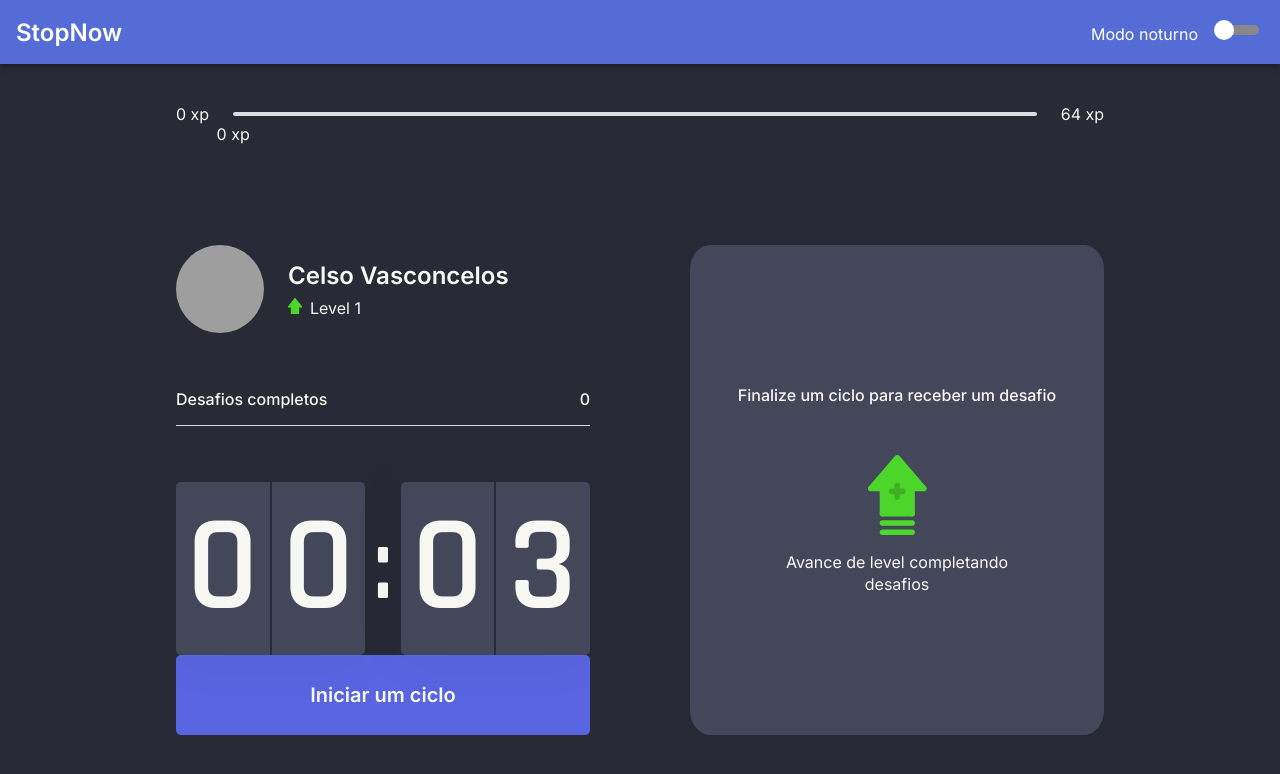
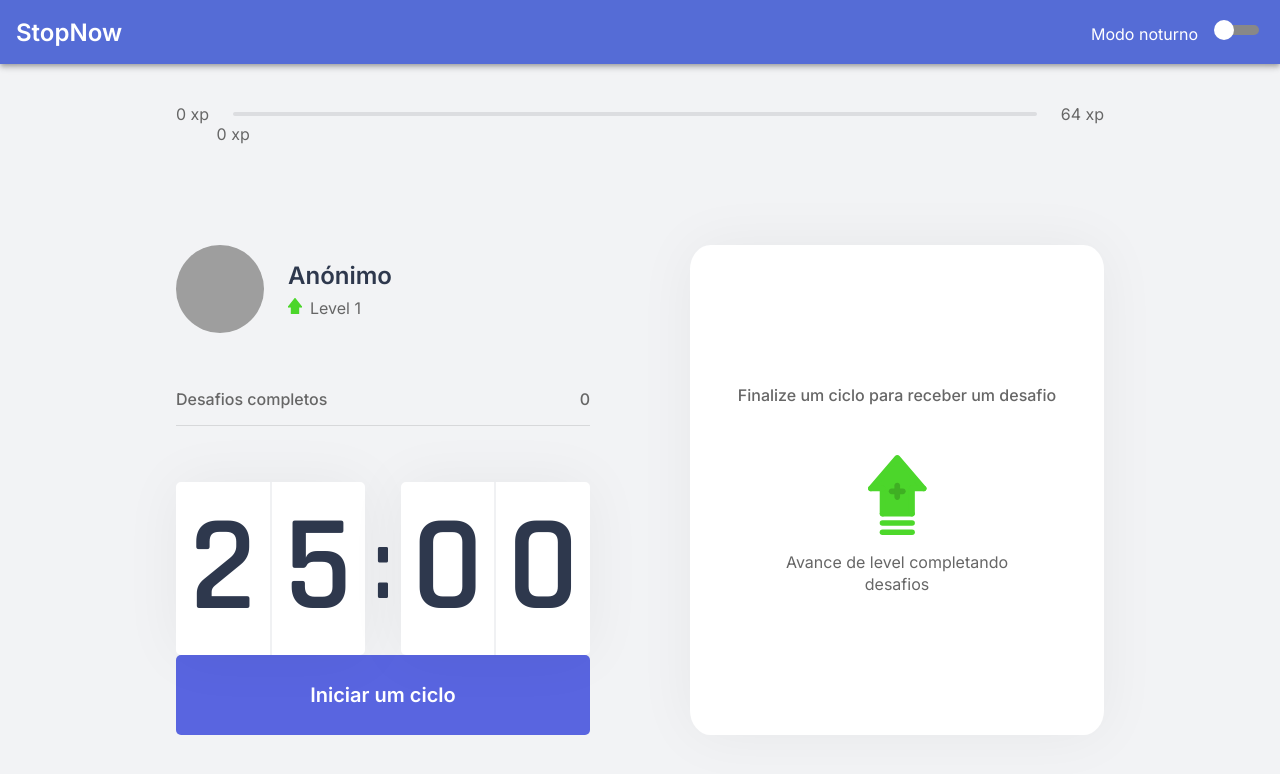
Before and after one commit to celsolnv/StopNow, a Next.js app: page / in a window 1280 px wide. Shown: the top 774 px of the page. Built offline with nearby package versions, Linux system fonts and the light colour scheme; grey boxes are pictures that could not be loaded.

Commit message:
Salvando alterações nos cookies

```diff
--- a/src/components/NavBar/index.tsx
+++ b/src/components/NavBar/index.tsx
@@ -1,5 +1,5 @@
 import { useContext } from 'react';
-import ReactSwitch from 'react-switch';
+import Switch from 'react-switch';
 import { StyleContext } from '../../contexts/StyleContext';
 import {Nav} from './styles'
 export default function NavBar(){
@@ -8,20 +8,17 @@ export default function NavBar(){
 
     return(
         <Nav>
-            {/* <img src="./static/menu.svg" alt="Menu" id="btnMenu"/> */}
             <h1>StopNow</h1>
             <div>
                 <span>Modo noturno</span>
-                <ReactSwitch
+                <Switch
                     onChange={toggleTheme}
-                    checked={theme.title=='light'}
+                    checked={theme.title == 'dark'}
                     checkedIcon={false}
                     uncheckedIcon={false}
                     width={40}
                     height={10}
                     handleDiameter={20}
-
-                    // offColor="black"
                 />
             </div>
 
--- a/src/components/Profile.tsx
+++ b/src/components/Profile.tsx
@@ -10,7 +10,7 @@ export function Profile(){
         <div className={styles.profileContainer} >
             <img src="https://github.com/celsolnv.png" alt="Celso Vasconcelos"/>
             <div>
-                <strong>Celso Vasconcelos</strong>
+                <strong>Anónimo</strong>
                 <p>
                     <img src='icons/level.svg' alt="level" />
                     Level { level }
--- a/src/contexts/CountdownContext.tsx
+++ b/src/contexts/CountdownContext.tsx
@@ -21,8 +21,8 @@ let countdownTimeout : NodeJS.Timeout;
 export function CountdownProvider({ children }:CountdownContextProps){
     const {startNewChallenge} = useContext(ChallengeContext);
 
-    // const timeInit = 25 * 60;
-    const timeInit = 0.05 * 60;
+    const timeInit = 25 * 60;
+    // const timeInit = 0.05 * 60;
     const [time, setTime] = useState(timeInit);
     const [isActive, setIsActive] = useState(false);
     const [hasFinished,setHasFinished] = useState(false);
--- a/src/contexts/StyleContext.tsx
+++ b/src/contexts/StyleContext.tsx
@@ -3,6 +3,7 @@ import { DefaultTheme, ThemeProvider } from "styled-components";
 import light from '../styles/theme/light';
 import dark from '../styles/theme/dark';
 import { useState } from 'react';
+import usePersisteState from "../utils/usePersistState";
 
 interface StyleContextData{
     theme:DefaultTheme;
@@ -14,10 +15,8 @@ interface StyleContextProps{
 export const StyleContext = createContext({} as StyleContextData);
 
 export function StyleContextProvider({children}:StyleContextProps ){
-    const [theme, setTheme] = useState(dark);
-
+    const [theme, setTheme] = usePersisteState('theme',light);
     const toggleTheme = ()=>{
-        console.log("Mudando tema:",theme.title)
         setTheme( theme.title === 'light' ? dark : light );
     }
 
--- a/src/styles/components/Countdown.module.css
+++ b/src/styles/components/Countdown.module.css
@@ -47,15 +47,15 @@
     border: 0;
     border-radius: 5px;
 
-    background: var(--blue);
-    color:var(--text);
+    background: var(--primary);
+    color:var(--secondary);
     font-size: 1.25rem;
     font-weight: 600;
 
     transition: background-color 0.2s;
 }
 .countdownButton:not(:disabled):hover{
-    background: var(--blue-dark);
+    background: var(--primary);
 }
 .countdownButtonActive{
     background-color: var(--white);
--- a/src/styles/global.ts
+++ b/src/styles/global.ts
@@ -14,7 +14,8 @@ export default createGlobalStyle`
     --green: ${props => props.theme.colors.green};
     --white:${props => props.theme.colors.white};
     --gray:${props => props.theme.colors.gray};
-
+    --primary:${props => props.theme.colors.primary};
+    --secondary:${props => props.theme.colors.secondary};
     --text-highlight: #b3b9ff;
     --gray-line: #dcdde0;
 
--- a/src/styles/theme/dark.ts
+++ b/src/styles/theme/dark.ts
@@ -1,7 +1,7 @@
 export default {
     title:'dark',
     colors:{
-        primary:"#0070f3",
+        primary:"#5965E0",
         secondary:"#fff",
         background:'#282a36',
         text:"#f8f8f2",
--- a/src/styles/theme/light.ts
+++ b/src/styles/theme/light.ts
@@ -1,7 +1,7 @@
 export default {
     title:'light',
     colors:{
-        primary:"#0070f3",
+        primary:"#5965E0",
         secondary:"#fff",
 
         background:"#f2f3f5",
--- /dev/null
+++ b/src/utils/usePersistState.ts
@@ -0,0 +1,22 @@
+import Cookies from "js-cookie";
+import { useState, useEffect } from "react";
+
+function usePersisteState(key:string,initialState:any){
+    const [state, setState] = useState(initialState);
+    useEffect(()=>{
+        const storageValue = Cookies.get(key) ;
+        console.log("cookie",Cookies);
+        if (storageValue){
+            setState(JSON.parse(storageValue));
+        }else{
+            setState(initialState);
+        }
+    },[])
+    useEffect(() => {
+        Cookies.set(key,JSON.stringify(state));
+    }, [state,key])
+
+    return [state,setState];
+}
+
+export default usePersisteState;
```
